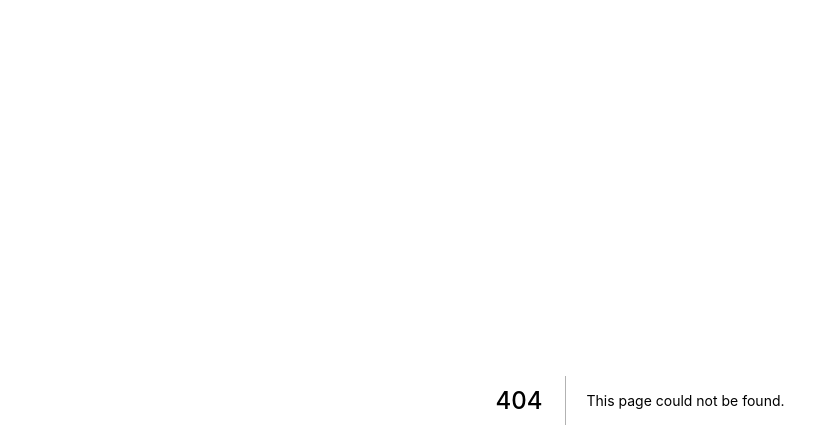
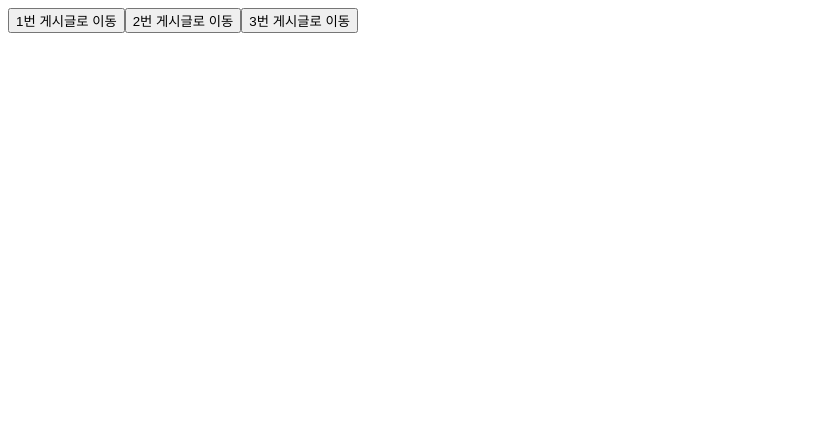
Before and after one commit to HongDawww/class, a Next.js app: page /section05/static-routing-board in a window 1280 px wide. Before the commit this address had no page. Shown: the top 448 px of the page, without its empty margins (0-839 px from the left). Built offline with nearby package versions, Linux system fonts and the light colour scheme.

Commit message:
게시글 번호로 이동

```diff
--- /dev/null
+++ b/pages/section05/static-routing-board/index.js
@@ -0,0 +1,25 @@
+import { useRouter } from "next/router"
+
+export default function SataticRoutingBoardPage(){
+	const router = useRouter()
+
+	const onClickMove1 = () => {
+		router.push("/section05/static-routing-board-moved/1")
+	}
+
+	const onClickMove2 = () => {
+		router.push("/section05/static-routing-board-moved/2")
+	}
+
+	const onClickMove3 = () => {
+		router.push("/section05/static-routing-board-moved/3")
+	}
+
+	return(
+		<div>
+			<button onClick={onClickMove1}>1번 게시글로 이동</button>
+			<button onClick={onClickMove2}>2번 게시글로 이동</button>
+			<button onClick={onClickMove3}>3번 게시글로 이동</button>
+		</div>
+	)
+}
```
Also changed, not shown: pages/section05/static-routing-board-moved/1/index.js (added, +9 -0 lines), pages/section05/static-routing-board-moved/2/index.js (added, +9 -0 lines), pages/section05/static-routing-board-moved/3/index.js (added, +9 -0 lines), pages/section05/static-routing-board-moved/index.js (added, +9 -0 lines).
